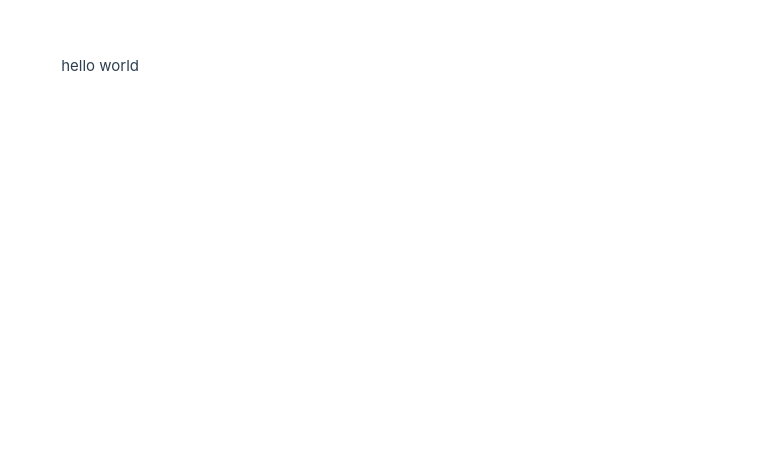
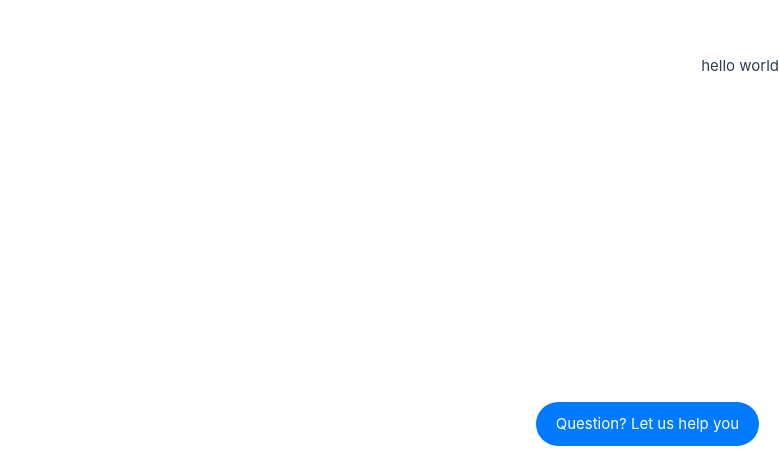
Before and after one commit to swebvn/support-bubble, a Vue app: page / in a window 1280 px wide. Shown: the part 334-800 px from the top of the page, without its empty margins (501-1280 px from the left). Built offline with nearby package versions, Linux system fonts and the light colour scheme.

Commit message:
init the modal

```diff
--- a/package.json
+++ b/package.json
@@ -4,7 +4,7 @@
   "private": true,
   "type": "module",
   "scripts": {
-    "dev": "vite",
+    "dev": "vite --port=6969",
     "build": "vite build",
     "preview": "vite preview"
   },
--- a/src/App.vue
+++ b/src/App.vue
@@ -1,6 +1,11 @@
 <script setup>
+import SupportBubble from './components/SupportBubble.vue'
 </script>
 
 <template>
   <main>hello world</main>
+  <SupportBubble />
 </template>
+
+<style>
+</style>
--- a/src/components/SupportBubble.vue
+++ b/src/components/SupportBubble.vue
@@ -0,0 +1,30 @@
+<script setup>
+import { ref } from 'vue'
+import SupportModal from "@/components/SupportModal.vue"
+
+const showModal = ref(false)
+
+const toggleModal = () => {
+  showModal.value = !showModal.value
+}
+</script>
+
+<template>
+  <div role="button" id="support-bubble" @click="toggleModal">
+    Question? Let us help you
+  </div>
+  <SupportModal v-if="showModal" @close="toggleModal" />
+</template>
+
+<style>
+#support-bubble {
+  position: fixed;
+  bottom: 20px;
+  right: 20px;
+  background-color: #007bff;
+  color: white;
+  padding: 10px 20px;
+  border-radius: 50px;
+  cursor: pointer;
+}
+</style>
--- a/src/components/SupportModal.vue
+++ b/src/components/SupportModal.vue
@@ -0,0 +1,59 @@
+<script setup>
+const props = defineProps({
+  show: Boolean
+})
+
+const emit = defineEmits(['close'])
+
+const closeModal = () => {
+  emit('close')
+}
+</script>
+
+<template>
+  <transition name="fade">
+    <div v-if="show" id="support-modal">
+      <div class="modal-content">
+        <span class="close" @click="closeModal">&times;</span>
+        <p>Support content goes here...</p>
+      </div>
+    </div>
+  </transition>
+</template>
+
+<style>
+#support-modal {
+  position: fixed;
+  top: 0;
+  left: 0;
+  width: 100%;
+  height: 100%;
+  background-color: rgba(0, 0, 0, 0.5);
+  display: flex;
+  justify-content: center;
+  align-items: center;
+}
+
+.modal-content {
+  background-color: white;
+  padding: 20px;
+  border-radius: 10px;
+  width: 300px;
+  text-align: center;
+}
+
+.close {
+  position: absolute;
+  top: 10px;
+  right: 10px;
+  cursor: pointer;
+}
+
+.fade-enter-active, .fade-leave-active {
+  transition: opacity 0.5s;
+}
+
+.fade-enter-from, .fade-leave-to {
+  opacity: 0;
+}
+</style>
--- a/src/main.js
+++ b/src/main.js
@@ -3,4 +3,10 @@ import './assets/main.css'
 import { createApp } from 'vue'
 import App from './App.vue'
 
-createApp(App).mount('#app')
+// create the element "#tda-support-bubble"
+const supportBubble = document.createElement('div')
+supportBubble.id = 'tda-support-bubble'
+document.body.appendChild(supportBubble)
+
+
+createApp(App).mount(supportBubble)
```
